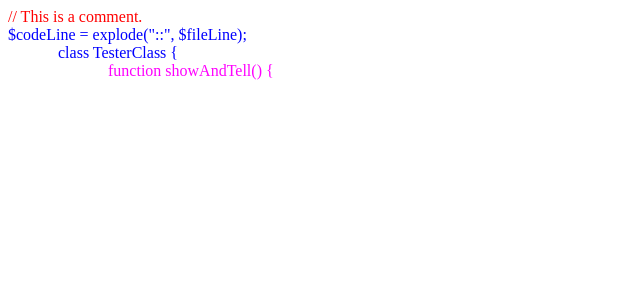
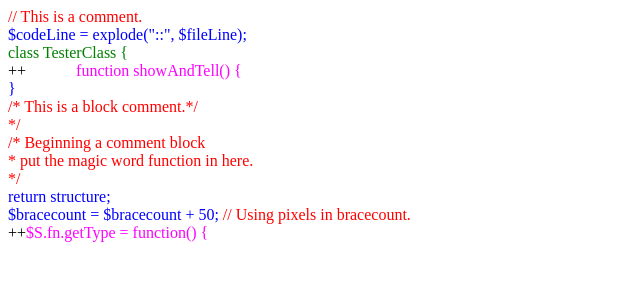
Before and after one commit to bit286/bit562, a PHP site: page / in a window 1280 px wide. Shown: the top 300 px of the page, without its empty margins (0-640 px from the left). Run offline with PHP 8.4, Linux system fonts and the light colour scheme; some libraries are stand-ins or nearby versions.

Commit message:
Modified packager and packagerTests to handle code nesting differently
Bracecount is now passed by reference and modified by packager. In
addition a class test has been added to the packagerTests.

```diff
--- a/index.php
+++ b/index.php
@@ -81,22 +81,7 @@
             $packer = new myjsPackager();
             $braceCount = 0;
             for ($i=0; $i<count($testarray); $i+=1) {
-               if ($i == 2) {
-                  $braceCount = 1;
-               }
-               if ($i == 4) {
-                  $braceCount++;
-               }
-               if ($i == 6) {
-                   $braceCount--;
-               }
                echo $packer->packager($testarray[$i], $braceCount);
-               if ($i == 2) {
-                  $braceCount++;
-               }
-               if ($i == 4) {
-                  $braceCount--;
-               }
             }
          ?>
 
--- a/php/Packager.php
+++ b/php/Packager.php
@@ -5,7 +5,7 @@
 // there will be a phpPackager, a jsPackager, and so on.  All of the packagers
 // will implement the Packager interface, making them polymorphic.
 interface Packager {
-   public function packager($fileLine, $braceCounter);
+   public function packager($fileLine, &$braceCounter);
 }
 
 ?>
--- a/php/myjsPackager.php
+++ b/php/myjsPackager.php
@@ -18,17 +18,14 @@ class myjsPackager implements Packager {
 
    private $packagerTestObj;
    private $tests = array();
-   private $javascript = array('comment', 'function', 'codeline');
-//   private $wrapper = false;
-//   private $block = false;
-//   private $div = false;
+   private $javascript = array('comment', 'class', 'function', 'codeline');
 
    function __construct() {
       $this->packagerTestObj = new PackagerTests();
       $this->tests = $this->packagerTestObj->getTests();
    }
 
-   public function packager($fileLine, $braceCount) {
+   public function packager($fileLine, &$braceCount) {
 
       // Test for each line type in the javascript array.  Package when a test is found.
       $this->tests['setFlags']();
--- a/php/packagerTests.php
+++ b/php/packagerTests.php
@@ -19,11 +19,11 @@ class PackagerTests {
 
       $block = false;
       $wrapper = false;
-      $div = false;
+      $divcounter = 0;
+      $functionmarker = 0;
 
       $this->tests['comment'] = function($fileLine, $bracecount) use (&$block, &$wrapper, &$div) {
          $fileLine = trim($fileLine);
-         $comment = '/*';
          if ((preg_match('/^(\/\/)|^(\/\*)|^(\*\/)/', $fileLine) || $block) && !$wrapper) {
             $fileLine = '<span class="comment bracecount'.$bracecount.'">'.$fileLine.'</span><br />';
             if (strpos($fileLine, '/*') > -1) {
@@ -37,23 +37,36 @@ class PackagerTests {
          return $fileLine;
       };
 
-      $this->tests['function'] = function($fileLine, $bracecount) use (&$block, &$wrapper, &$div) {
+      $this->tests['class'] = function($fileLine, &$bracecount) use (&$block, &$wrapper, &$divcounter) {
+         if (preg_match('/class/', $fileLine)
+               && !$wrapper
+               && !$block) {
+            $fileLine = '<span class="classDefinition bracecount'
+                  .$bracecount.'">'.$fileLine.'</span><div id="classBody">';
+            $bracecount++;
+            $wrapper = true;
+         }
+         return $fileLine;
+      };
+
+      $this->tests['function'] = function($fileLine, &$bracecount) use (&$block, &$wrapper, &$functionmarker) {
          if (preg_match('/function/', $fileLine)
                && !$wrapper
                && !$block) {
             $fileLine = '<span class="functionDefinition bracecount'
-                  .$bracecount.'">'.$fileLine.'</span><div id="functionBody"><br />';
-            if ( !$div && $bracecount > 0 && $bracecount < 2) {
+                  .$bracecount.'">'.$fileLine.'</span><div id="functionBody">';
+            if ( $functionmarker === 0 ) {
                $fileLine = '<div id="functionDeclaration">'
                            .'<span class="expandFunction">++</span>'.$fileLine;
-               $div = true;
+               $bracecount++;
+               $functionmarker = $bracecount;
             }
             $wrapper = true;
          }
          return $fileLine;
       };
 
-      $this->tests['codeline'] = function($fileLine, $bracecount) use (&$block, &$wrapper, &$div) {
+      $this->tests['codeline'] = function($fileLine, &$bracecount) use (&$block, &$wrapper, &$functionmarker) {
          if (!$wrapper && !$block) {
             $fileLine = trim($fileLine);
             if ( strpos($fileLine, '//') > -1 ) {
@@ -61,12 +74,14 @@ class PackagerTests {
                $parts[1] = '<span class="comment">//'.$parts[1].'</span>';
                $fileLine = implode('', $parts);
             }
-            $fileLine = '<span class="codeline bracecount'.$bracecount.'">'.$fileLine.'</span><br />';
+            $fileLine = $fileLine.'</span><br />';
             $wrapper = true;
-            if ( $div && $bracecount == 1) {
+            if ( $bracecount > 0 && strpos($fileLine, '}') > -1) {
                $fileLine .= "</div></div>";
-               $div = false;
+               $bracecount === $functionmarker ? $functionmarker = 0 : FALSE;
+               $bracecount--;
             }
+            $fileLine = '<span class="codeline bracecount'.$bracecount.'">'. $fileLine;
          }
          return $fileLine;
       };
```
